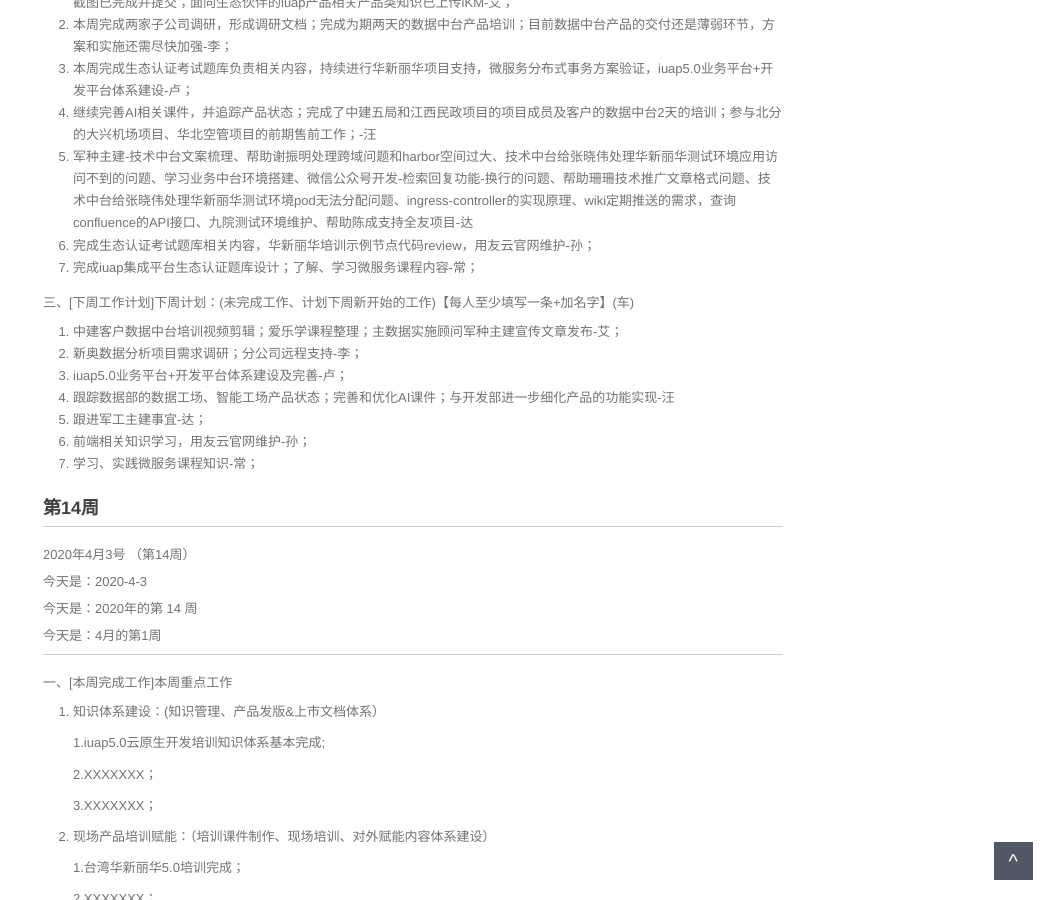
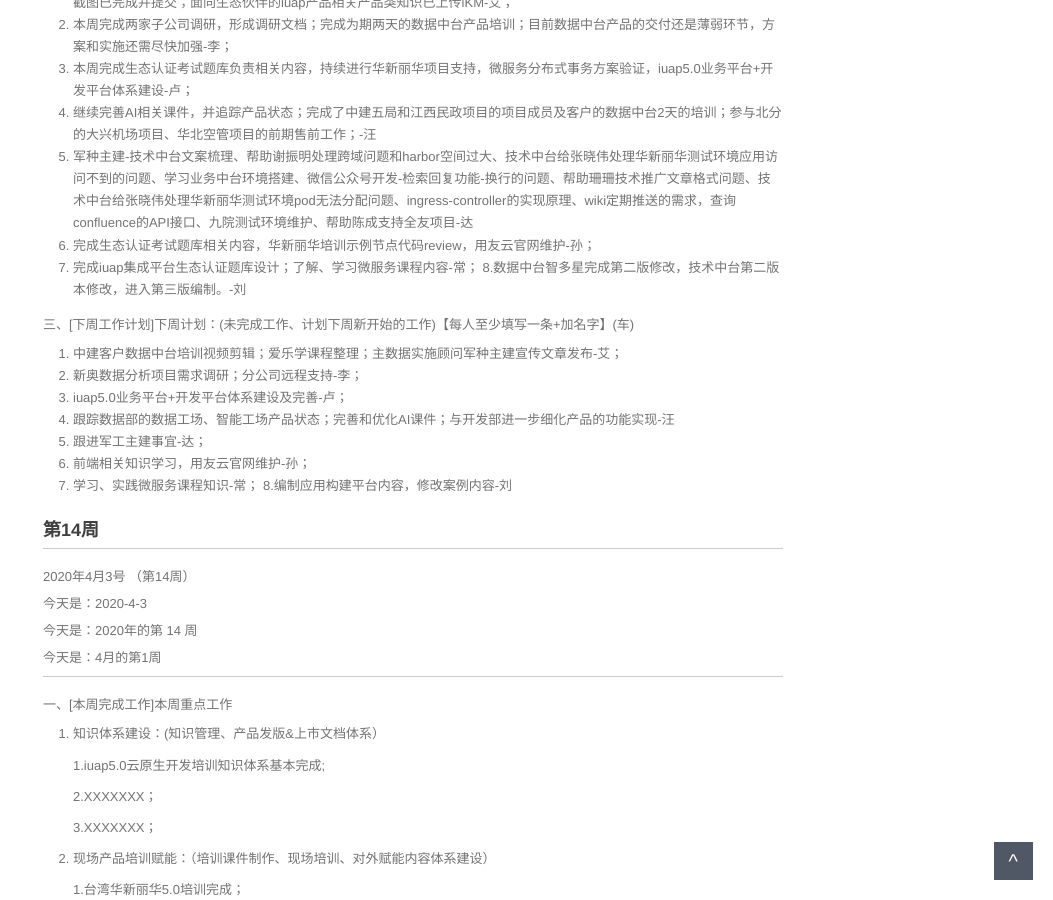
Before and after one commit to walllFlower/blog, a Jekyll site: the page built from 2020-02-28-day_report.md, in a window 1280 px wide and 900 px high, scrolled down 1395 px. Shown: the whole window, without its empty margins (227-1280 px from the left). Built offline with Jekyll 4.4.1, drawn with Linux system fonts in a browser that asks for light colours; comment, search, counter and statistics services are not loaded.

Commit message:
Update 2020-02-28-day_report.md

```diff
--- a/2020-02-28-day_report.md
+++ b/2020-02-28-day_report.md
@@ -84,6 +84,7 @@ categories: 技术运营工作周报
 5. 军种主建-技术中台文案梳理、帮助谢振明处理跨域问题和harbor空间过大、技术中台给张晓伟处理华新丽华测试环境应用访问不到的问题、学习业务中台环境搭建、微信公众号开发-检索回复功能-换行的问题、帮助珊珊技术推广文章格式问题、技术中台给张晓伟处理华新丽华测试环境pod无法分配问题、ingress-controller的实现原理、wiki定期推送的需求，查询confluence的API接口、九院测试环境维护、帮助陈成支持全友项目-达
 6. 完成生态认证考试题库相关内容，华新丽华培训示例节点代码review，用友云官网维护-孙；
 7. 完成iuap集成平台生态认证题库设计；了解、学习微服务课程内容-常；
+8.数据中台智多星完成第二版修改，技术中台第二版本修改，进入第三版编制。-刘
 
 
 三、[下周工作计划]下周计划：(未完成工作、计划下周新开始的工作)【每人至少填写一条+加名字】(车)
@@ -95,6 +96,7 @@ categories: 技术运营工作周报
 5. 跟进军工主建事宜-达；
 6. 前端相关知识学习，用友云官网维护-孙；
 7. 学习、实践微服务课程知识-常；
+8.编制应用构建平台内容，修改案例内容-刘
 
 
 ###  第14周
```
